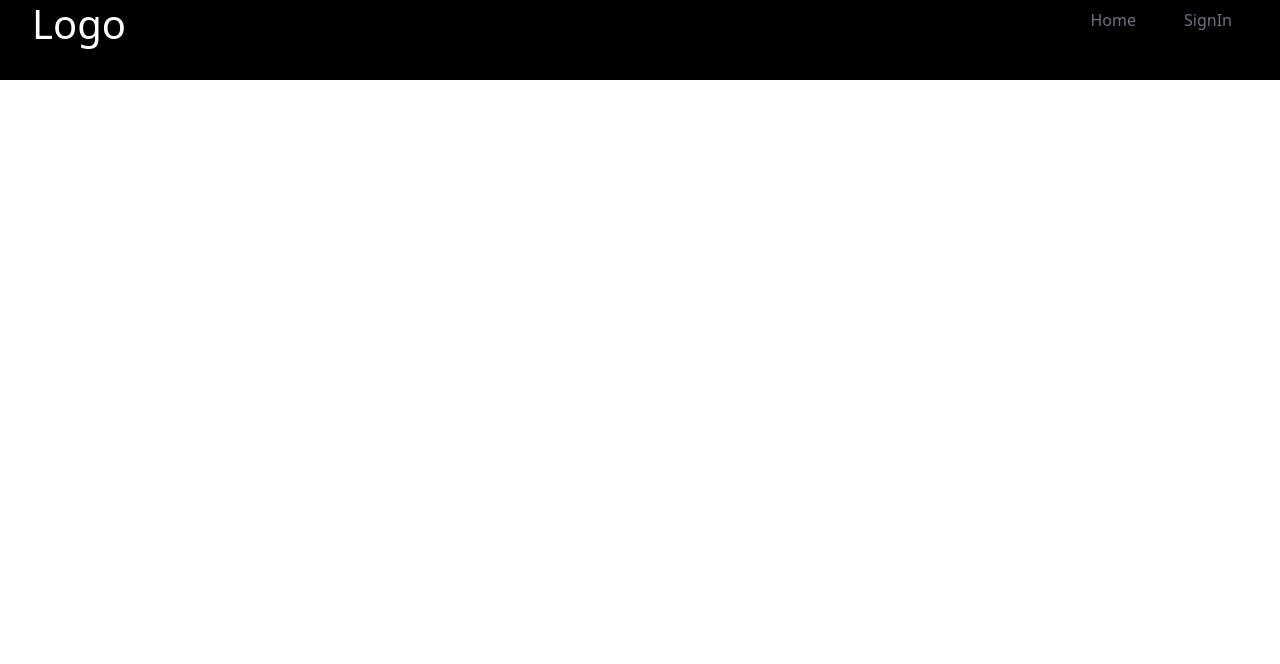
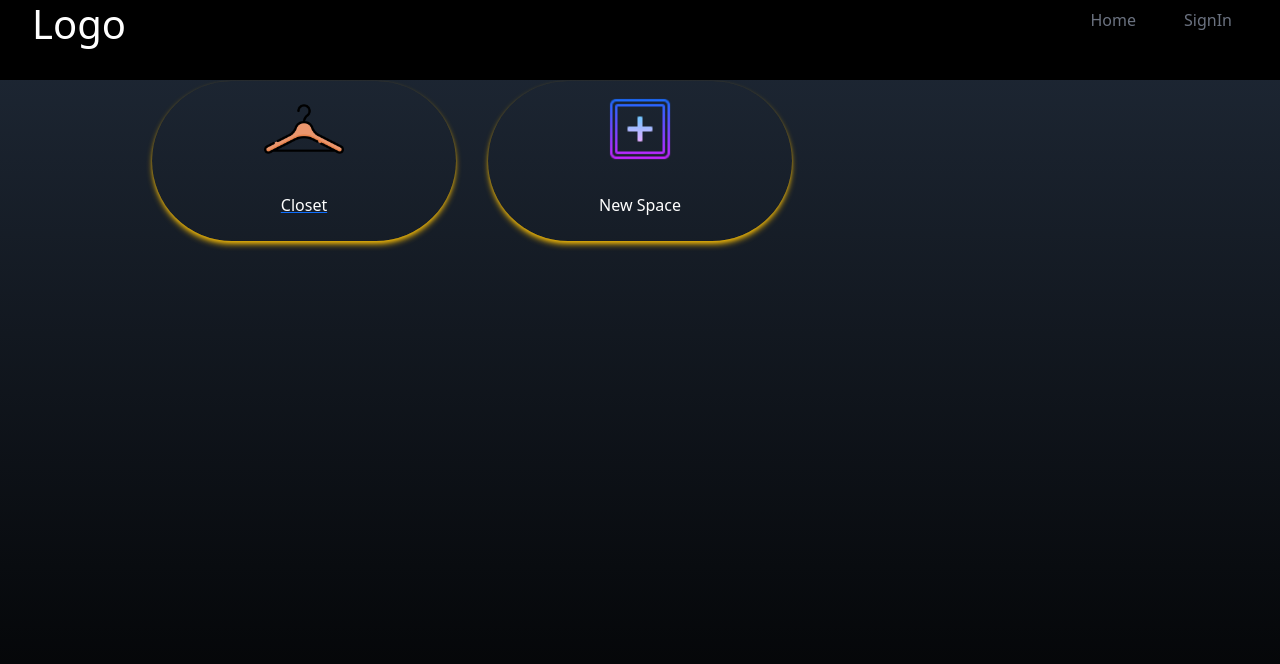
Before and after one commit to sb-olr/WBS-final-project-MERN-find-my-stuff, a React (Create React App) app in the folder client/: page /SpacesItems in a window 1280 px wide. Before the commit this address had no page. Shown: the top 664 px of the page. Built offline with nearby package versions, Linux system fonts and the light colour scheme.

Commit message:
Updates in all components

```diff
--- a/client/src/App.js
+++ b/client/src/App.js
@@ -8,6 +8,10 @@ import Items from "./components/Items";
 import SignIn from "./components/SignIn";
 import SignUp from "./components/SignUp";
 import AddNewSpace from "./components/NewSpace";
+import AddNewItem from "./components/NewItems";
+import SpacesItems from "./components/SpaceItems";
+
+
 import Layout from "./components/Layout";
 
 const App = () => {
@@ -27,13 +31,21 @@ const App = () => {
         <Routes>
           <Route path="/" element={<Home />} />
           <Route path="/Spaces" element={<Layout />}>
-            <Route index element={<Spaces spaces={spaces} setSpaces={setSpaces} />} />
-            <Route path="new" element={<AddNewSpace spaces={spaces} setSpaces={setSpaces}  />} />
+            <Route
+              index
+              element={<Spaces spaces={spaces} setSpaces={setSpaces} />}
+            />
+            <Route
+              path="new"
+              element={<AddNewSpace spaces={spaces} setSpaces={setSpaces} />}
+            />
           </Route>
           <Route path="/Items" element={<Items />} />
           <Route path="/SignIn" element={<SignIn setToken={setToken} />} />
           <Route path="/SignUp" element={<SignUp setToken={setToken} />} />
           {/* <Route path="/AddNewSpace" element={<AddNewSpace />} /> */}
+          <Route path="/AddNewItem" element={<AddNewItem />} />
+          <Route path="/SpacesItems" element={<SpacesItems />} />
         </Routes>
       </main>
       <div></div>
--- a/client/src/components/Features.js
+++ b/client/src/components/Features.js
@@ -57,7 +57,7 @@ const Features = () => {
           ))}
         </div>
       </div>
-    </div>
+    // </div>
   );
 };
 export default Features;
--- a/client/src/components/Footer.js
+++ b/client/src/components/Footer.js
@@ -10,7 +10,7 @@ const Footer = () => {
     <div
       id="footer"
       name="Feedback"
-      className="w-full h-screen bg-gradient-to-b from-black to-gray-800 p-4 text-white"
+      className="bg-gradient-to-b from-black to-gray-800 p-4 text-white"
     >
       <div className="flex flex-col p-4  justify-center max-w-screen-lg mx-auto h-full">
         <div>
--- a/client/src/components/Home.js
+++ b/client/src/components/Home.js
@@ -10,9 +10,9 @@ const Home = () => {
     <>
       <div
         name="home"
-        className="h-screen w-full bg-gradient-to-b from-black via-black to-gray-800"
+        className="min-h-screen w-full bg-gradient-to-b from-black via-black to-gray-800"
       >
-        <div className="max-w-screen-lg mx-auto flex flex-col items-center justify-center h-full px-4 md:flex-row">
+        <div className="max-w-screen-lg mx-auto flex flex-col items-center justify-center h-full px-4 pt-40 md:flex-row">
           <div className="flex flex-col justify-center h-full">
             <h2 className="text-4xl sm:text-7xl font-bold text-white">
               Home Inventory
@@ -45,9 +45,9 @@ const Home = () => {
             />
           </div>
         </div>
+        <Features />
       </div>
-      <Features />
-        <Footer />
+      <Footer />
     </>
   );
 };
--- a/client/src/components/NavBar.js
+++ b/client/src/components/NavBar.js
@@ -1,8 +1,10 @@
 import React, { useState } from "react";
-import { NavLink, Outlet } from "react-router-dom";
+import { NavLink, Outlet,useNavigate } from "react-router-dom";
 import { FaBars, FaTimes } from "react-icons/fa";
 
 const NavBar = ({ token }) => {
+  const navigate = useNavigate();
+
   // state variables
   const [nav, setNav] = useState(false); // controls mobile navigation
 
@@ -14,11 +16,13 @@ const NavBar = ({ token }) => {
   const links = [
     { id: 3, link: "Spaces", path: "/spaces" },
     { id: 4, link: "Items", path: "/items" },
+    { id: 4, link: "SpacesItems", path: "/spacesItems" },
   ];
   // handle sign out
   const handelsingout = () => {
     if (token) {
       localStorage.clear("token"); // clear token from local storage
+      navigate("/")
       window.location.reload(); // reload the window to sign out the user
     }
   };
@@ -92,7 +96,7 @@ const NavBar = ({ token }) => {
         </div>
         {/* for small screen */}
         {nav && (
-          <ul className="flex flex-col justify-center items-center absolute top-0 left-0 w-full h-screen bg-gradient-to-b from-black to-gray-800 text-gray-500">
+          <ul className="flex flex-col justify-center items-center absolute top-0 left-0 w-full min-h-screen bg-gradient-to-b from-black to-gray-800 text-gray-500">
             {/* loop through the navigation links */}
             {/* show navigation links after the user logs in */}
             <NavLink
--- a/client/src/components/NewItems.js
+++ b/client/src/components/NewItems.js
@@ -78,6 +78,19 @@ const AddNewItem = () => {
                 </div>
               </div>
             </div>
+            <div className="flex justify-center items-center">
+              <div class="col-md-4">
+                <label for="inputSpaces" class="form-label">
+                  Item Name
+                </label>
+                <input
+                  type="text"
+                  class="form-control"
+                  id="inputSpaces"
+                  placeholder="item name"
+                />
+              </div>
+            </div>
             <div class="bg-white  text-gray-600 rounded-lg p-8 shadow-md mt-8 ml-40 mr-40">
               <h4>Item Details</h4>
               <form class="row g-3">
@@ -85,12 +98,16 @@ const AddNewItem = () => {
                   <label for="inputSpaces" class="form-label">
                     Spaces
                   </label>
-                  <input
+                  <select
                     type="text"
                     class="form-control"
                     id="inputSpaces"
                     placeholder="Space name"
-                  />
+                  >
+                    <option> Kitchen</option>
+                    <option>Office</option>
+                    <option>Closet</option>
+                  </select>
                 </div>
                 <div class="col-md-2">
                   <label for="inputQuantity" class="form-label">
@@ -149,7 +166,7 @@ const AddNewItem = () => {
                   >
                     Save
                   </button>
-                  <span style={{ margin: "0 10px" }}></span>
+                  <span style={{ margin: "0 30px" }}></span>
                   <button
                     type="submit"
                     className="btn btn-primary px-6 bg-gradient-to-b from-red-900 to-red-800"
--- a/client/src/components/SignUp.js
+++ b/client/src/components/SignUp.js
@@ -12,11 +12,12 @@ function SignUp({ setToken }) {
     event.preventDefault();
 
     const { name, email, pass } = event.target.elements;
+    console.log(email.value);
 
     try {
-      const response = await axios.post("http://localhost:3001/signup", {
-        username: name.value,
-        useremail: email.value,
+      const response = await axios.post("http://localhost:3001/login", {
+        name: name.value,
+        email: email.value,
         password: pass.value,
       });
 
@@ -40,8 +41,8 @@ function SignUp({ setToken }) {
         setErrorMessages({
           name: "email",
           message: "Invalid email format. Please use a valid email address.",
-        });}
-        else {
+        });
+      } else {
         setErrorMessages({
           name: "pass",
           message: "An unexpected error occurred. Please try again later.",
--- a/client/src/components/SpaceItems.js
+++ b/client/src/components/SpaceItems.js
@@ -0,0 +1,68 @@
+import React, { useState } from "react";
+import { Link, useNavigate } from "react-router-dom";
+import closet from "../Assets/hanger.png";
+import addnew from "../Assets/AddNew.png";
+import AddNewSpace from "./NewSpace";
+
+const SpacesItems = () => {
+  const [spaces, setSpaces] = useState([
+    {
+      id: 1,
+      src: closet,
+      title: "Closet",
+      style: "shadow-yellow-500",
+    },
+  ]);
+  const [showAddNewSpace, setShowAddNewSpace] = useState(false);
+  const navigate = useNavigate();
+
+  const handleAddNewSpaceClick = () => {
+    // Navigate to the "NewSpace" component
+    navigate("/AddNewItem");
+  };
+  return (
+    <div
+      name="spaces"
+      className="bg-gradient-to-b from-gray-800 to-black w-full min-h-screen "
+    >
+      <div className="max-w-screen-lg mx-auto p-4 pt-1 flex flex-col justify-center w-full h-full text-white">
+        <div>
+          <h4 className="text-4xl py-6  font-bold border-b-4 border-gray-500 p-2 inline">
+            Spaces
+          </h4>
+        </div>
+        {showAddNewSpace ? (
+          <AddNewSpace
+            setSpaces={setSpaces}
+            setShowAddNewSpace={setShowAddNewSpace}
+          />
+        ) : (
+          <div className="w-full grid grid-cols-2 sm:grid-cols-3 gap-8 text-center py08 px-12 pt-5 sm:px-0">
+            {spaces &&
+              spaces.map(({ id, src, title, style }) => (
+                <Link key={id} to={`/spaces/${id}`}>
+                  <div
+                    className={`shadow-md hover:scale-105 duration-500 py-2 rounded-full ${style}`}
+                  >
+                    <img src={src} alt={title} className="w-20 mx-auto" />
+                    <p className="mt-4 text-white">{title}</p>
+                  </div>
+                </Link>
+              ))}
+            <div
+              className={`shadow-md hover:scale-105 duration-500 py-2 rounded-full ${
+                spaces?.slice(-1)[0]?.style
+              }`}
+              onClick={handleAddNewSpaceClick}
+            >
+              <img src={addnew} alt="Add New Space" className="w-20 mx-auto" />
+              <p className="mt-4 text-white">New Space</p>
+            </div>
+          </div>
+        )}
+      </div>
+    </div>
+  );
+};
+
+export default SpacesItems;
--- /dev/null
+++ b/client/src/components/itemsCards.js
@@ -0,0 +1,9 @@
+import React from 'react'
+
+export default function ItemsCards({item}) {
+  return (
+    <div>
+      <h3>{item.name}</h3>
+    </div>
+  )
+}
```
Also changed, not shown: client/src/components/Items.js (+45 -18 lines), 1 other file (tests, documents, lock files or other folders).
